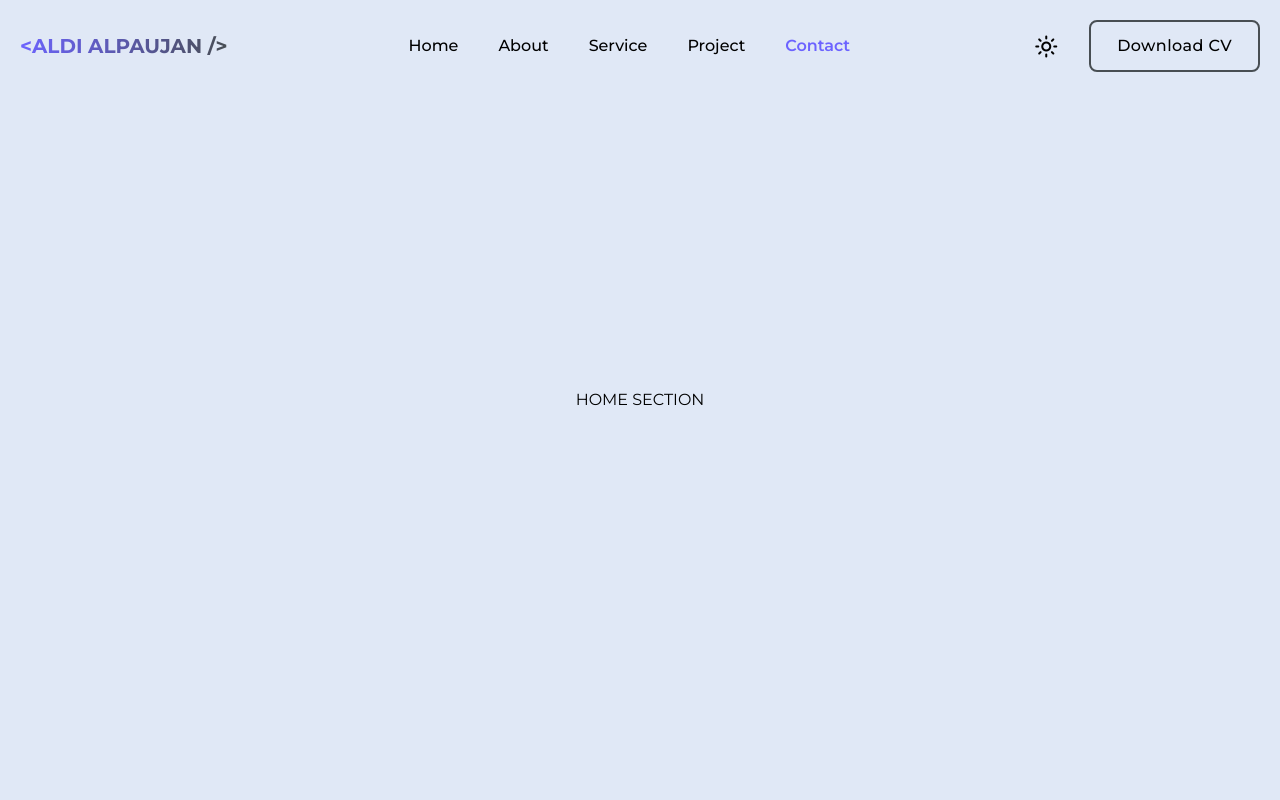
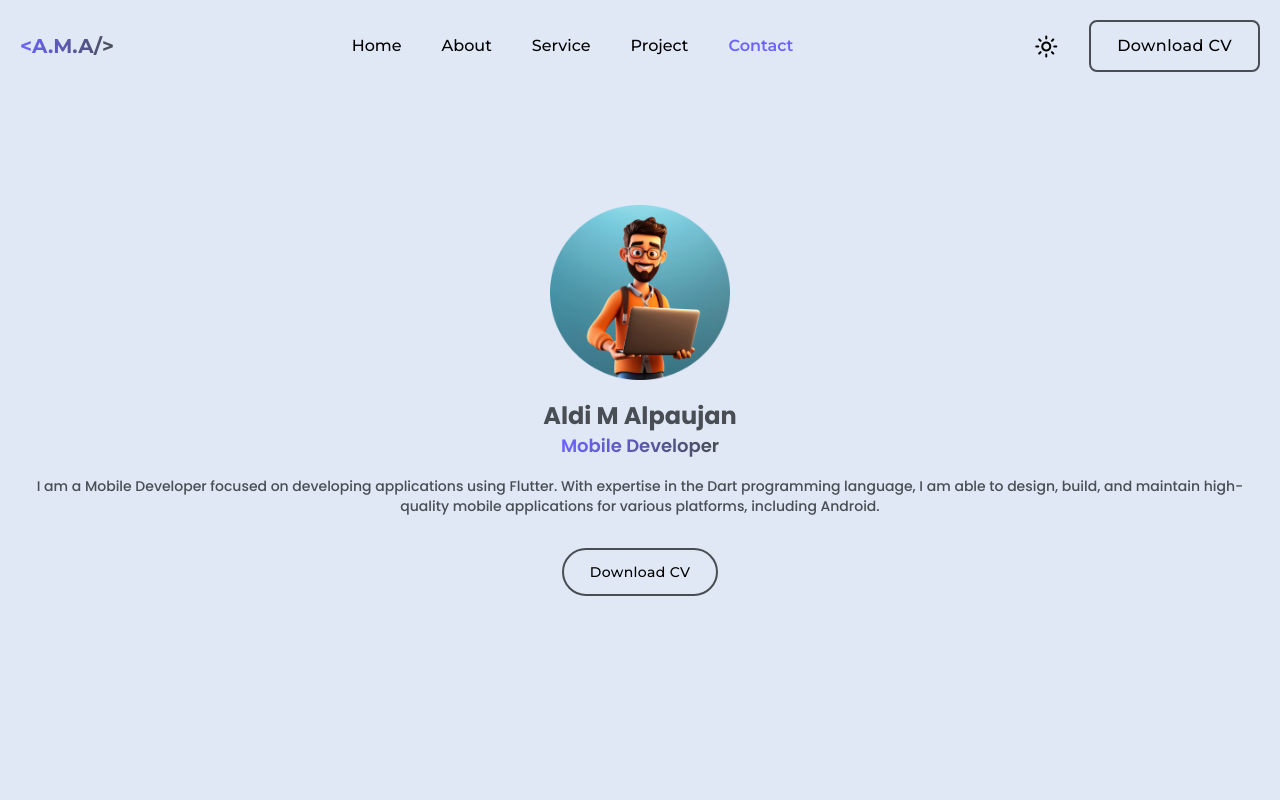
Before and after one commit to AldiAlpaujan/portfolio-with-react, a React (Vite) app: page / in a window 1280 px wide. Shown: the top 800 px of the page. Built offline with nearby package versions, Linux system fonts and the light colour scheme.

Commit message:
Create home section 40%

```diff
--- a/src/components/atom/Button/index.css
+++ b/src/components/atom/Button/index.css
@@ -10,6 +10,10 @@
 }
 
 .button-secondary {
+  @apply text-sm font-medium tracking-wide border-light-title rounded-full
+      hover:text-white hover:bg-primary hover:border-primary hover:shadow-lg
+      dark:border-primary dark:text-white dark:hover:bg-primary dark:hover:border-primary
+      transition-all duration-200;
 }
 
 .button-mobile-menu {
--- a/src/components/atom/Button/index.tsx
+++ b/src/components/atom/Button/index.tsx
@@ -19,7 +19,7 @@ const Button = ({ children, style, type, className }: ButtonProps) => {
   return (
     <button
       style={style}
-      className={`button ${buttonType} ${className}`}>
+      className={`font-Montserrat button ${buttonType} ${className}`}>
       {children}
     </button>
   );
--- a/src/components/atom/HeaderLogo/index.css
+++ b/src/components/atom/HeaderLogo/index.css
@@ -1,7 +1,4 @@
-.text-gradient {
-  @apply bg-clip-text text-transparent bg-gradient-to-r from-primary to-[#484E53]
-  dark:bg-gradient-to-r dark:from-primary dark:to-[#FFFFFF];
-}
+@import "../../../index.css";
 
 .logo {
   @apply cursor-pointer text-lg md:text-xl text-center font-bold text-gradient;
--- a/src/components/atom/HeaderLogo/index.tsx
+++ b/src/components/atom/HeaderLogo/index.tsx
@@ -6,7 +6,7 @@ import "./index.css";
 const HeaderLogo = () => {
   const h1Ref = useRef<HTMLHeadingElement>(null);
   const { isOpen } = useContext(BurgerMenuContext)!;
-  const logo = "<ALDI ALPAUJAN />";
+  const logo = "<A.M.A/>";
 
   useEffect(() => {
     if (isOpen) {
--- a/src/components/template/PageWrapper/index.tsx
+++ b/src/components/template/PageWrapper/index.tsx
@@ -33,7 +33,7 @@ const PageWrapper = ({ id, className, children }: PageWrapperProps) => {
   }, [isNavigating]);
 
   return (
-    <div id={id} className={`container w-full h-screen flex items-center justify-center ${className}`}>
+    <div id={id} className={`container w-full h-screen ${className}`}>
       {children}
     </div>
   );
--- a/src/index.css
+++ b/src/index.css
@@ -1,4 +1,5 @@
 @import url("https://fonts.googleapis.com/css2?family=Montserrat:wght@100;200;300;400;500;600;700;800;900&display=swap");
+@import url("https://fonts.googleapis.com/css2?family=Poppins:wght@100;200;300;400;500;600;700;800;900&display=swap");
 @tailwind base;
 @tailwind components;
 @tailwind utilities;
@@ -6,3 +7,8 @@
 body {
   @apply font-Montserrat bg-light-background dark:bg-dark-background transition-all duration-300;
 }
+
+.text-gradient {
+  @apply bg-clip-text text-transparent bg-gradient-to-r from-primary to-[#484E53]
+  dark:bg-gradient-to-r dark:from-primary dark:to-[#FFFFFF];
+}
--- a/src/pages/Home/index.tsx
+++ b/src/pages/Home/index.tsx
@@ -1,9 +1,32 @@
+import homeImg from "../../assets/home-img.png";
+import Button from "../../components/atom/Button";
 import PageWrapper from "../../components/template/PageWrapper";
 
 const Home = () => {
+  const data = {
+    image: homeImg,
+    title: "Aldi M Alpaujan",
+    subtitle: "Mobile Developer",
+    description: "I am a Mobile Developer focused on developing applications using Flutter. With expertise in the Dart programming language, I am able to design, build, and maintain high-quality mobile applications for various platforms, including Android.",
+  }
+
   return (
-    <PageWrapper id="Home">
-      HOME SECTION
+    <PageWrapper id="Home" className="font-poppins flex items-center justify-center">
+      <div className="flex flex-col items-center justify-center">
+        <img src={data.image} alt="Home" className="w-[180px] h-[175px] mb-5" />
+        <h1 className="text-light-title text-2xl font-bold dark:text-dark-title">
+          {data.title}
+        </h1>
+        <h2 className="text-lg text-gradient font-semibold mb-4">
+          {data.subtitle}
+        </h2>
+        <p className="text-sm font-medium text-center text-light-body mb-8 dark:text-dark-body ">
+          {data.description}
+        </p>
+        <Button type="secondary">
+          Download CV
+        </Button>
+      </div>
     </PageWrapper>
   );
 };
--- a/tailwind.config.js
+++ b/tailwind.config.js
@@ -13,6 +13,7 @@ export default {
       },
       fontFamily: {
         Montserrat: ["Montserrat", "sans-serif"],
+        poppins: ["Poppins", "sans-serif"],
       },
       colors: {
         primary: "#6C63FF",
```
Also changed, not shown: src/assets/home-bg-dark.svg (added), src/assets/home-bg-light.svg (added).
